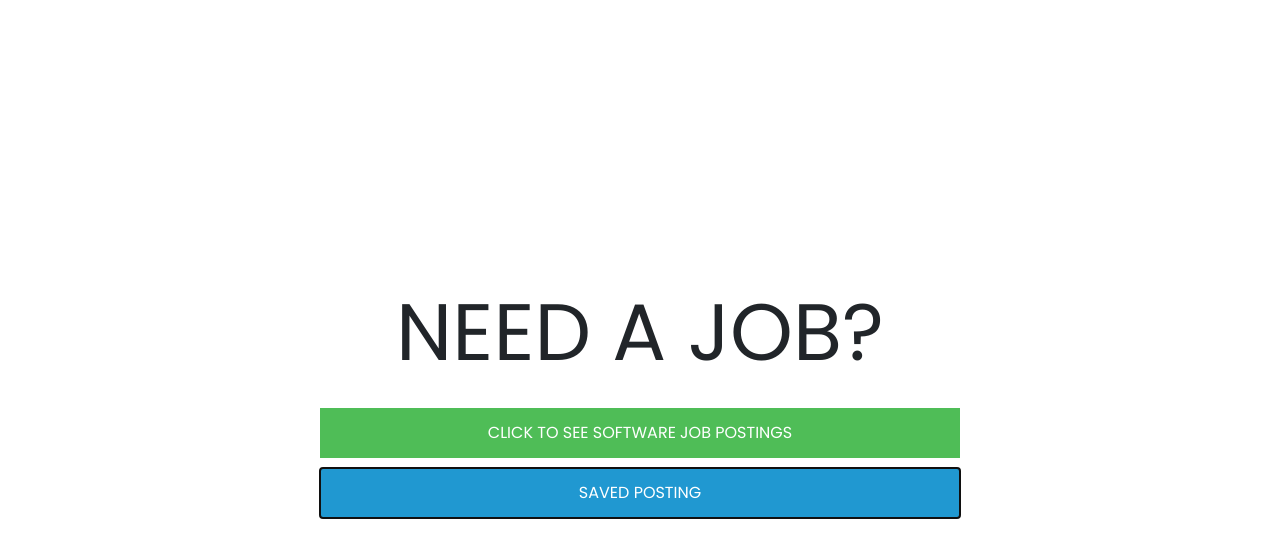
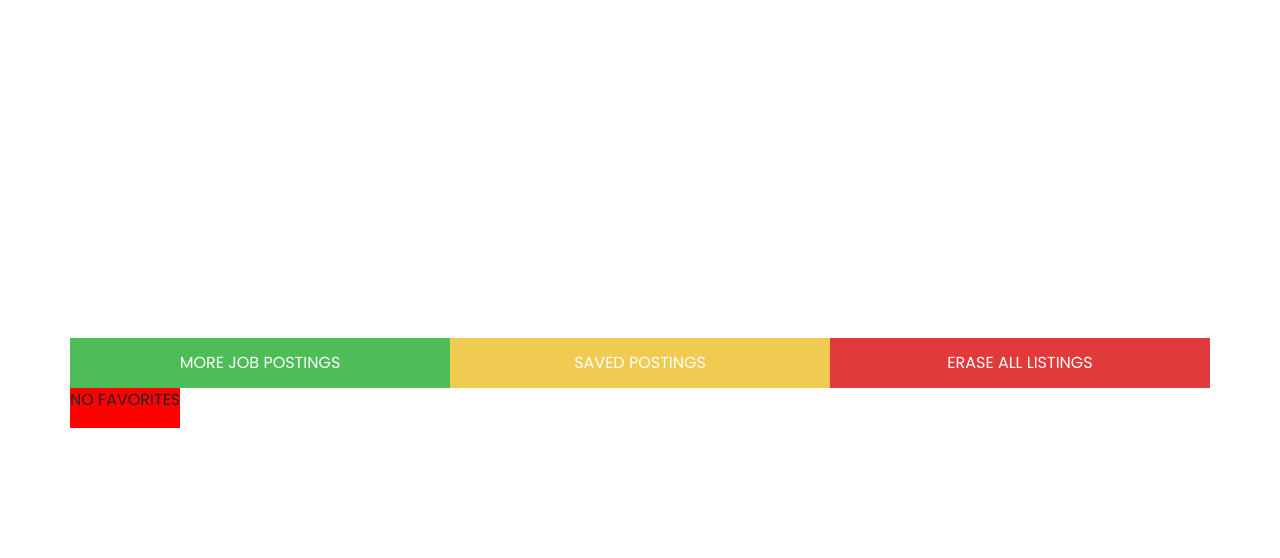
Before and after one commit to Casio142/listJob, a React (Create React App) app: page / in a window 1280 px wide. Both pictures are taken after a click on the button "SAVED POSTING". Shown: the top 558 px of the page. Built offline with nearby package versions, Linux system fonts and the light colour scheme.

Commit message:
Fav Added

```diff
--- a/package.json
+++ b/package.json
@@ -9,8 +9,9 @@
     "react": "^16.8.6",
     "react-dom": "^16.8.6",
     "react-redux": "^7.0.2",
-    "react-scripts": "^2.1.8",
-    "redux": "^4.0.1"
+    "react-scripts": "^3.0.0",
+    "redux": "^4.0.1",
+    "redux-logger": "^3.0.6"
   },
   "scripts": {
     "start": "react-scripts start",
--- a/src/App.css
+++ b/src/App.css
@@ -125,6 +125,17 @@
   border-radius: 10px;
 }
 
+.noSaved{
+  display:block;
+  height: 100%;
+  background-color: red;
+}
+
+.popCloseBtn{
+  border:none;
+width: 100%;
+  background-color: rgb(224, 176, 184);
+}
 
 ::-webkit-scrollbar {
   width: 0px;  /* Remove scrollbar space */
--- a/src/App.js
+++ b/src/App.js
@@ -14,10 +14,15 @@ class App extends Component {
     this.state = {
     posts: [],
     pageNumber: 1,
-    togglePopup: false}
+    togglePopup: false,
+    saveToggle: false,
+    savedPost: []
+  }
     this.addMore = this.addMore.bind(this);
     this.resetListing = this.resetListing.bind(this);
     this.jobClick = this.jobClick.bind(this);
+    this.savePost = this.savePost.bind(this);
+    this.displaySaved = this.displaySaved.bind(this);
   }
 
   /*
@@ -25,6 +30,10 @@ class App extends Component {
    Purpose: Retrieve all the job listings with no filter from the API
    */
    addMore(){
+    if(this.state.saveToggle === true){
+      this.displaySaved();
+    }
+
     const proxyurl = "https://cors-anywhere.herokuapp.com/";
     const url = proxyurl + "//jobs.github.com/positions.json?page="+this.state.pageNumber+"&utf8=%E2%9C%93&description=&location=";
     axios.get(url, {onDownloadProgress: function(){
@@ -38,7 +47,6 @@ class App extends Component {
             popWindowInfo: null
           }
         )
-        console.log(res);
       })
    }
 
@@ -48,7 +56,26 @@ class App extends Component {
       popWindowInfo: card
 
     })
-     console.log("the job clicck shit");
+   }
+
+   savePost(post){
+
+     console.log("saved the post");
+     console.log(post);
+     this.setState({
+       savedPost: [...this.state.savedPost, post]
+     })
+     console.log("the post is saved, array below");
+     console.log(this.state.savedPost);
+
+   }
+
+   displaySaved(){
+     this.setState(
+       {
+         saveToggle: !this.state.saveToggle
+       }
+     )
    }
 
    /*
@@ -65,16 +92,18 @@ class App extends Component {
    }
 
   render() {
-    const {posts,togglePopup} = this.state;
-    var postings = <GreetPage message="NEED A JOB?" btnLabel="CLICK TO SEE SOFTWARE JOB POSTINGS" clickAction={this.addMore}/>;
+    const {posts,togglePopup,savePost} = this.state;
+    var postings = <GreetPage message="NEED A JOB?" btnLabel="CLICK TO SEE SOFTWARE JOB POSTINGS" clickAction={this.addMore} displaySaveToggle={this.displaySaved}/>;
+
     if(togglePopup){
-      var popUp = <PopupWindow toggle={this.jobClick} data = {this.state.popWindowInfo}/>
+      var popUp = <PopupWindow saveClick={this.savePost} toggle={this.jobClick} data = {this.state.popWindowInfo}/>
     }
     else{
       popUp = null;
     }
-    if(posts.length > 0){
-      postings = (<PostingDisplay jobClick={this.jobClick} posts= {posts} clickAddAction={this.addMore} clickResetAction={this.resetListing} moreBtnLabel="MORE JOB POSTINGS" resetBtnLabel="ERASE ALL LISTINGS"/>)
+
+    if(this.state.saveToggle || posts.length > 0){
+        postings = <PostingDisplay displaySaveToggle={this.displaySaved} saved={this.state.savedPost} displaySave={this.state.saveToggle} jobClick={this.jobClick} posts= {posts} clickAddAction={this.addMore} clickResetAction={this.resetListing} moreBtnLabel="MORE JOB POSTINGS" resetBtnLabel="ERASE ALL LISTINGS"/>
     }
 
     return (
--- a/src/GreetPage.js
+++ b/src/GreetPage.js
@@ -9,7 +9,7 @@ const GreetPage = (props) => {
             </div>
             <div className="displayCenter">
                 <button className="moreBtn hvr-sweep-to-right btnGreeting btnSize" onClick={props.clickAction}>{props.btnLabel}</button>
-                <button className="saveBtn hvr-sweep-to-right btnGreeting btnSize" >SAVED POSTING</button>
+                <button className="saveBtn hvr-sweep-to-right btnGreeting btnSize" onClick={props.displaySaveToggle} >SAVED POSTING</button>
             </div>
         </div>
 
--- a/src/PopupWindow.js
+++ b/src/PopupWindow.js
@@ -3,12 +3,11 @@ import React from 'react';
 
 const PopupWindow = (props) => {
 
-
-    console.log(props.data);
    return(
 
-    <div onClick={props.toggle} className="popUpContainer">
+    <div className="popUpContainer">
         <div className = "popUpWindow">
+            <button className="popCloseBtn" onClick={props.toggle}>CLOSE</button>
             <div className="topSecFont">
                 <p className="jobCompany">{props.data.company}</p>
                 <p className="jobTitle">{props.data.title}</p>
@@ -19,7 +18,7 @@ const PopupWindow = (props) => {
 
             <div className="divider"></div>
             <div dangerouslySetInnerHTML={{ __html:props.data.description }}/>
-            <button className="addFavBtn">Add to Favorites</button>
+            <button onClick={()=>props.saveClick(props.data)} className="addFavBtn">SAVE POST</button>
         </div>
     </div>
 
--- a/src/PostingDisplay.js
+++ b/src/PostingDisplay.js
@@ -2,18 +2,41 @@ import React from 'react';
 import JobCard from './JobCard';
 
 const PostingDisplay = (props) =>{
-    const jobPosts = props.posts.map(post =>{
+
+    var jobPosts = null;
+
+    if(props.displaySave){
+
+        if(props.saved.length > 0){
+           jobPosts = props.saved.map(post =>{
+            return(
+              <JobCard clickAction={props.jobClick} how_to_apply={post.how_to_apply} company={post.company} description={post.description} title={post.title} location={post.location} type={post.type}key={Math.random()} />
+            )
+          });
+        } else{
+
+            jobPosts=<div className="noSaved"><p >NO FAVORITES</p></div>
+
+        }
+
+    }
+    else{
+
+    jobPosts = props.posts.map(post =>{
         return(
           <JobCard clickAction={props.jobClick} how_to_apply={post.how_to_apply} company={post.company} description={post.description} title={post.title} location={post.location} type={post.type}key={Math.random()} />
         )
       });
+    }
+
+
 
     return (
         <div>
             <div className = "btnArrayContainer container">
                 <div className="row">
                     <button className="moreBtn btnSize hvr-sweep-to-right col-sm-4" onClick={props.clickAddAction}>{props.moreBtnLabel}</button>
-                    <button className="saveBtn btnSize hvr-sweep-to-right col-sm-4" >SAVED POSTINGS</button>
+                    <button className="saveBtn btnSize hvr-sweep-to-right col-sm-4" onClick={props.displaySaveToggle} >SAVED POSTINGS</button>
                     <button className="resetBtn btnSize hvr-sweep-to-right col-sm-4" onClick={props.clickResetAction}>{props.resetBtnLabel}</button>
                 </div>
             </div>
```
Also changed, not shown: 1 other file (tests, documents, lock files or other folders).
